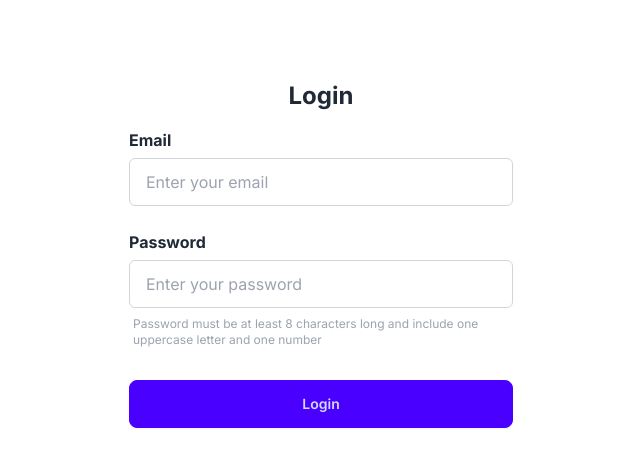
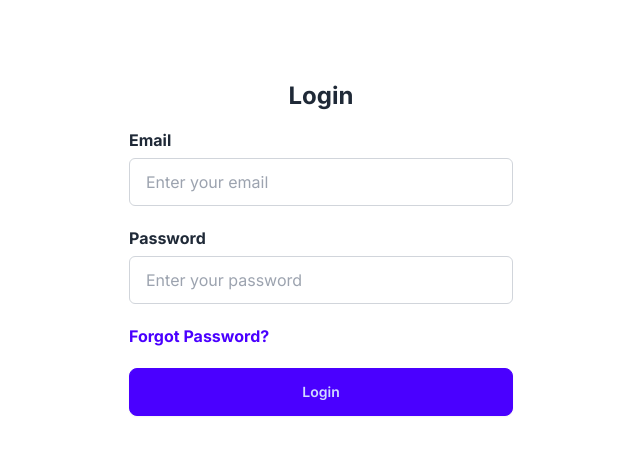
Before and after one commit to project-ascend-io/intracom-webapp, a Next.js app: page /login in a window 1280 px wide. Shown: the top 466 px of the page, without its empty margins (319-959 px from the left). Built offline with nearby package versions, Linux system fonts and the light colour scheme; no server answers.

Commit message:
fix: remove password hint and fix styling issues

```diff
--- a/src/app/login/page.tsx
+++ b/src/app/login/page.tsx
@@ -38,7 +38,7 @@ export default function Login() {
   if (user) return redirect("/auth/download");
 
   return (
-    <section className="container flex flex-col items-center p-20 ">
+    <section className="flex flex-col items-center p-20 w-full">
       <h1 className="text-2xl font-bold mb-4">Login</h1>
       {authError && (
         <div role="alert" className="alert alert-error w-full max-w-sm my-4">
@@ -58,7 +58,10 @@ export default function Login() {
           <span>{authError}</span>
         </div>
       )}
-      <form className="flex flex-col gap-6" onSubmit={handleSubmit(onSubmit)}>
+      <form
+        className="flex flex-col gap-5 w-full max-w-sm"
+        onSubmit={handleSubmit(onSubmit)}
+      >
         <Input
           name="email"
           type="email"
@@ -72,8 +75,10 @@ export default function Login() {
           placeholder="Enter your password"
           register={register}
           errors={errors}
-          helperText="Password must be at least 8 characters long and include one uppercase letter and one number"
         />
+        <button className="link link-primary font-bold self-start no-underline">
+          Forgot Password?
+        </button>
         <button className="btn btn-primary">Login</button>
       </form>
     </section>
--- a/src/components/input.tsx
+++ b/src/components/input.tsx
@@ -23,16 +23,14 @@ const Input: FC<InputProps> = ({
         </span>
       )}
       <input
-        className="input  border-gray-300 rounded-md input-primary focus:outline-none w-full max-w-sm"
+        className="input  border-gray-300 rounded-md input-primary focus:outline-none"
         id={name}
         type={type}
         {...register(name)}
         placeholder={placeholder}
       />
       {helperText && (
-        <span className="label text-xs text-gray-400 w-full max-w-sm">
-          {helperText}
-        </span>
+        <span className="label text-xs text-gray-400">{helperText}</span>
       )}
     </div>
   );
```
